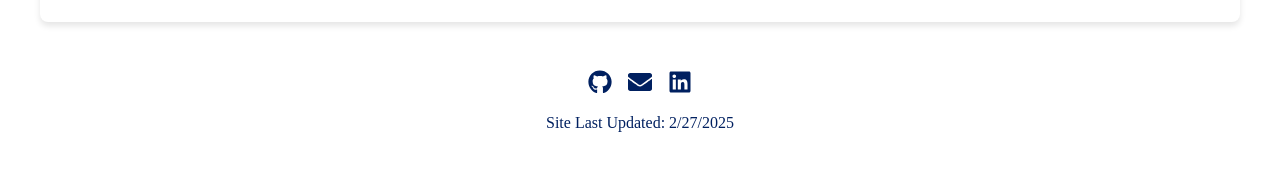
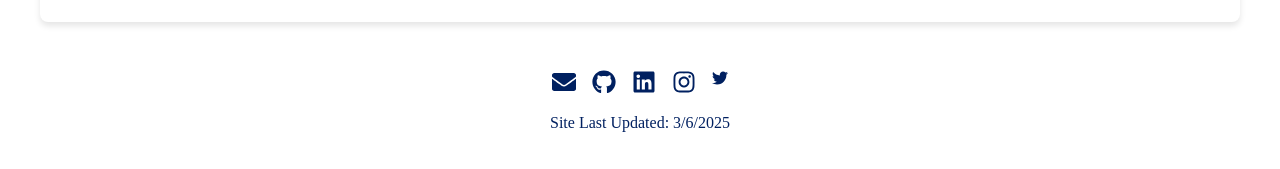
Before and after one commit to kolbyboesel/Kolby-Portfolio, a React (Create React App) app: page /Experience in a window 1280 px wide. Shown: the part 1694-1863 px from the top of the page. Built offline with nearby package versions, Linux system fonts and the light colour scheme; the HTML template or start-up script is replaced by a standard one.

Commit message:
Adding instagram and twitter to footer

```diff
--- a/src/components/Footer.js
+++ b/src/components/Footer.js
@@ -1,10 +1,16 @@
 import React from 'react';
-import { FaGithub, FaEnvelope, FaLinkedin } from 'react-icons/fa';
+import { FaGithub, FaEnvelope, FaLinkedin, FaInstagram, FaTwitter } from 'react-icons/fa';
 
 const Footer = () => {
     return (
         <footer className="footer-container">
             <div className="social-links">
+                <a
+                    href="mailto:kolbyzboesel@gmail.com"
+                    aria-label="Email"
+                >
+                    <FaEnvelope size={24} />
+                </a>
                 <a
                     href="https://github.com/kolbyboesel"
                     target="_blank"
@@ -14,12 +20,6 @@
                     <FaGithub size={24} />
                 </a>
                 <a
-                    href="mailto:kolbyzboesel@gmail.com"
-                    aria-label="Email"
-                >
-                    <FaEnvelope size={24} />
-                </a>
-                <a
                     href="https://www.linkedin.com/in/kolby-boesel"
                     target="_blank"
                     rel="noopener noreferrer"
@@ -27,8 +27,24 @@
                 >
                     <FaLinkedin size={24} />
                 </a>
+                <a
+                    href="https://www.instagram.com/kolbyboesel/"
+                    target="_blank"
+                    rel="noopener noreferrer"
+                    aria-label="Instagram"
+                >
+                    <FaInstagram size={24} />
+                </a>
+                <a
+                    href="https://x.com/kolbyboesel"
+                    target="_blank"
+                    rel="noopener noreferrer"
+                    aria-label="X"
+                >
+                    <FaTwitter />
+                </a>
             </div>
-            <p>Site Last Updated: 2/27/2025</p>
+            <p>Site Last Updated: 3/6/2025</p>
         </footer>
     );
 };
```
